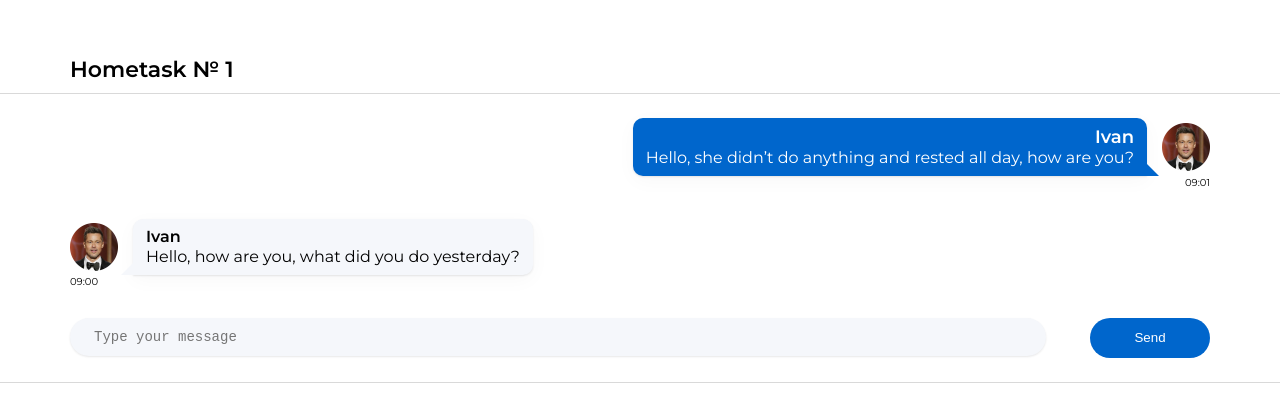
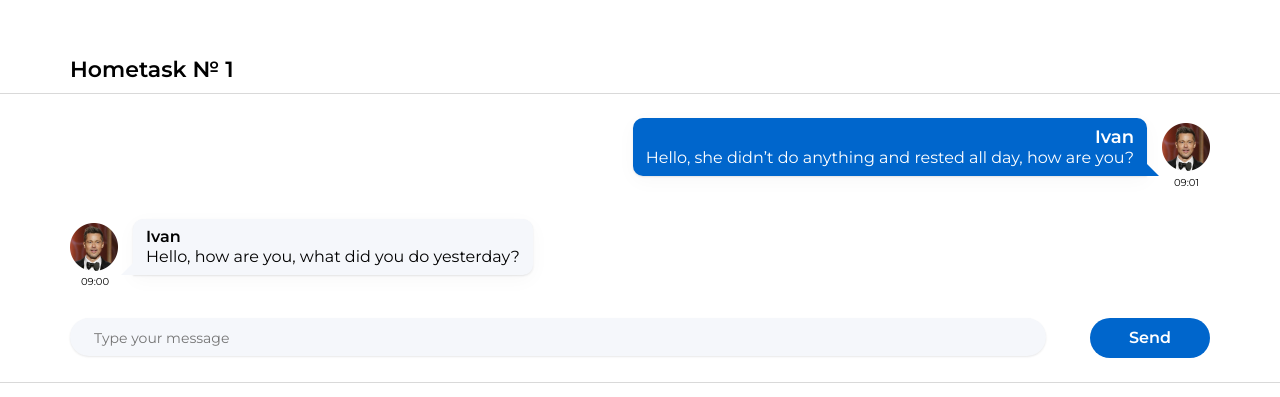
Before and after one commit to golzi99/hw2, a React (Create React App) app: page / in a window 1280 px wide. Shown: the part 181-578 px from the top of the page. Built offline with nearby package versions, Linux system fonts and the light colour scheme.

Commit message:
fix time

```diff
--- a/src/s2-homeworks/hw01/friend-message/FriendMessage.module.css
+++ b/src/s2-homeworks/hw01/friend-message/FriendMessage.module.css
@@ -48,6 +48,7 @@
 }
 
 .friendTime {
+    margin-left: 11px;
     font-weight: 400;
     font-size: 10px;
     line-height: 13px;
--- a/src/s2-homeworks/hw01/message-sender/MessageSender.module.css
+++ b/src/s2-homeworks/hw01/message-sender/MessageSender.module.css
@@ -15,6 +15,7 @@
     overflow: hidden;
     border: unset;
     box-shadow: 0 1px 2px 0 rgba(29, 33, 38, 0.1);
+    font-family: 'Montserrat', sans-serif;
 }
 
 .button {
@@ -26,6 +27,10 @@
     width: 120px;
     height: 40px;
     border-radius: 20px;
+    font-family: 'Montserrat', sans-serif;
+    font-size: 16px;
+    font-weight: 600;
+    line-height: 20px;
 }
 
 .button:hover {
--- a/src/s2-homeworks/hw01/message/Message.module.css
+++ b/src/s2-homeworks/hw01/message/Message.module.css
@@ -53,6 +53,7 @@
 }
 
 .time {
+    margin-right: 11px;
     font-weight: 400;
     font-size: 10px;
     line-height: 13px;
```
